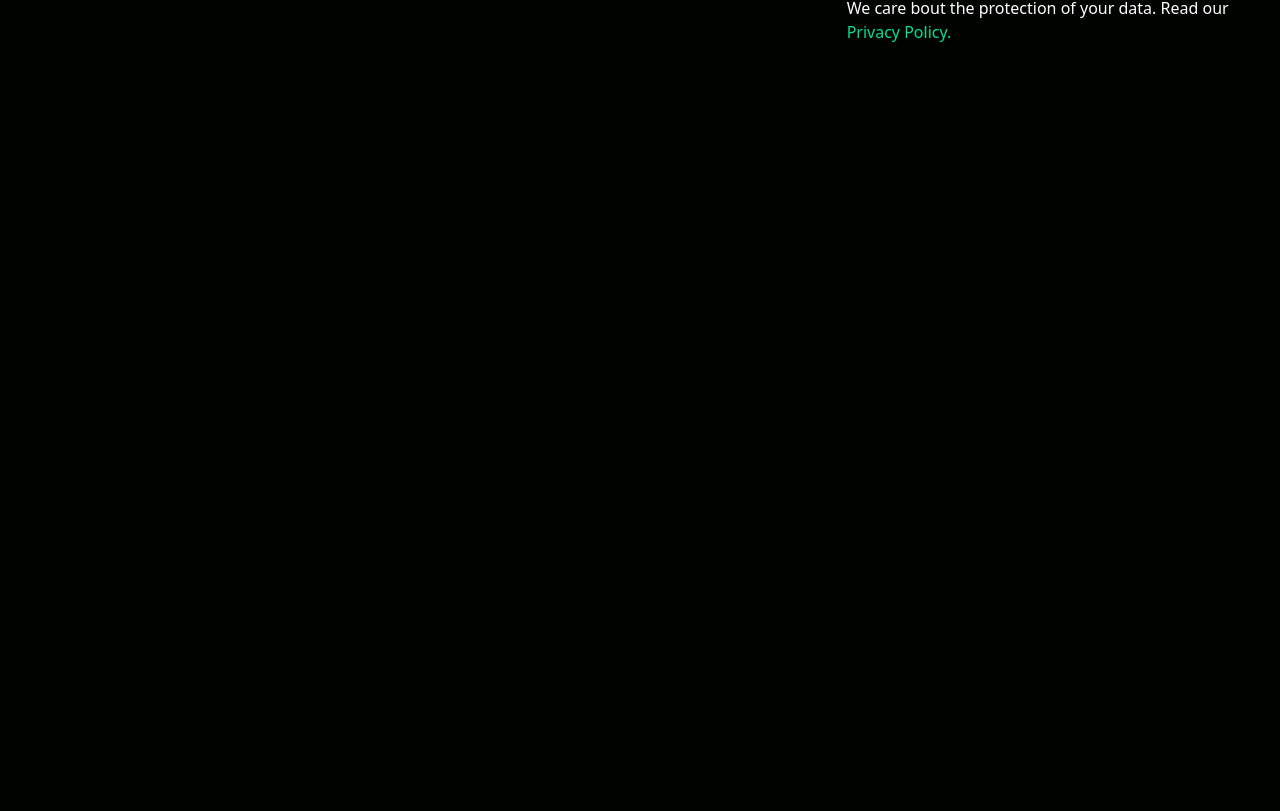
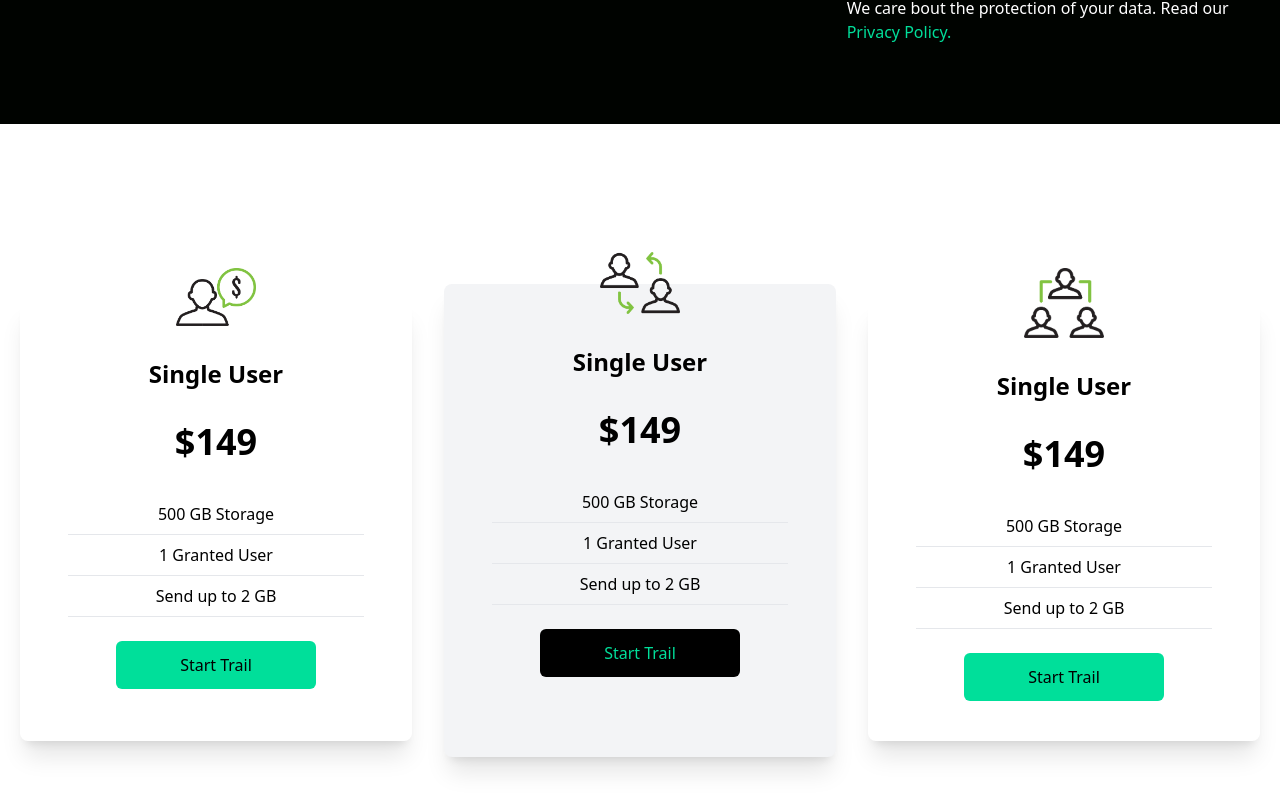
Before and after one commit to GulamMd/data-finance-react-app, a React (Create React App) app in the folder client/: page / in a window 1280 px wide. Shown: the part 1557-2368 px from the top of the page. Before the commit the page ends 1681 px from the top, so only its background shows below. Built offline with nearby package versions, Linux system fonts and the light colour scheme; the HTML template or start-up script is replaced by a standard one.

Commit message:
Added Card component

```diff
--- a/client/src/App.js
+++ b/client/src/App.js
@@ -3,6 +3,7 @@
 import Hero from "./components/Hero";
 import Analytics from "./components/Analytics";
 import Newsletter from "./components/Newsletter";
+import Cards from "./components/Cards";
 
 function App() {
   return (
@@ -11,6 +12,7 @@
       <Hero />
       <Analytics />
       <Newsletter />
+      <Cards />
     </div>
   );
 }
--- /dev/null
+++ b/client/src/components/Cards.jsx
@@ -0,0 +1,60 @@
+import React from "react";
+import Single from "../assets/single.png";
+import Double from "../assets/double.png";
+import Triple from "../assets/triple.png";
+
+const Cards = () => {
+  return (
+    <div className="w-full py-[10rem] px-4 bg-white">
+      <div className="max-w-[1240px] mx-auto grid md:grid-cols-3 gap-8">
+        <div className="w-full shadow-xl flex flex-col p-4 my-4 rounded-lg hover:scale-105 duration-300">
+          <img
+            className="w-20 mx-auto mt-[-3rem] bg-white"
+            src={Single}
+            alt="/"
+          />
+          <h2 className="text-2xl font-bold text-center py-8">Single User</h2>
+          <p className="text-center text-4xl font-bold">$149</p>
+          <div className="text-center font-medium">
+            <p className="py-2 border-b mx-8 mt-8">500 GB Storage</p>
+            <p className="py-2 border-b mx-8">1 Granted User</p>
+            <p className="py-2 border-b mx-8">Send up to 2 GB</p>
+          </div>
+          <button className="bg-[#00df9a] w-[200px] rounded-md font-medium mx-auto my-6 px-6 py-3 text-black">Start Trail</button>
+        </div>
+        <div className="w-full shadow-xl bg-gray-100 flex flex-col p-4 md:my-0 my-8 rounded-lg hover:scale-105 duration-300">
+          <img
+            className="w-20 mx-auto mt-[-3rem] bg-transparent"
+            src={Double}
+            alt="/"
+          />
+          <h2 className="text-2xl font-bold text-center py-8">Single User</h2>
+          <p className="text-center text-4xl font-bold">$149</p>
+          <div className="text-center font-medium">
+            <p className="py-2 border-b mx-8 mt-8">500 GB Storage</p>
+            <p className="py-2 border-b mx-8">1 Granted User</p>
+            <p className="py-2 border-b mx-8">Send up to 2 GB</p>
+          </div>
+          <button className="text-[#00df9a] w-[200px] rounded-md font-medium mx-auto my-6 px-6 py-3 bg-black">Start Trail</button>
+        </div>
+        <div className="w-full shadow-xl flex flex-col p-4 my-4 rounded-lg hover:scale-105 duration-300">
+          <img
+            className="w-20 mx-auto mt-[-3rem] bg-white"
+            src={Triple}
+            alt="/"
+          />
+          <h2 className="text-2xl font-bold text-center py-8">Single User</h2>
+          <p className="text-center text-4xl font-bold">$149</p>
+          <div className="text-center font-medium">
+            <p className="py-2 border-b mx-8 mt-8">500 GB Storage</p>
+            <p className="py-2 border-b mx-8">1 Granted User</p>
+            <p className="py-2 border-b mx-8">Send up to 2 GB</p>
+          </div>
+          <button className="bg-[#00df9a] w-[200px] rounded-md font-medium mx-auto my-6 px-6 py-3 text-black">Start Trail</button>
+        </div>
+      </div>
+    </div>
+  );
+};
+
+export default Cards;
```
